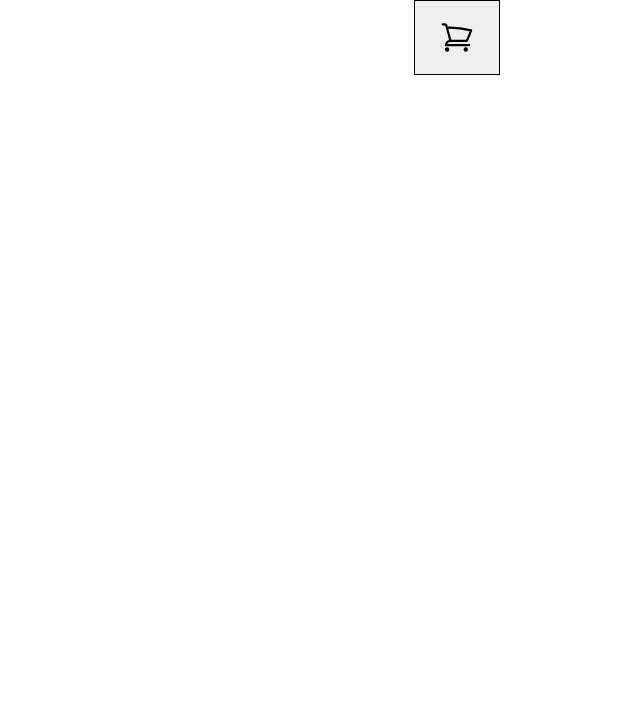
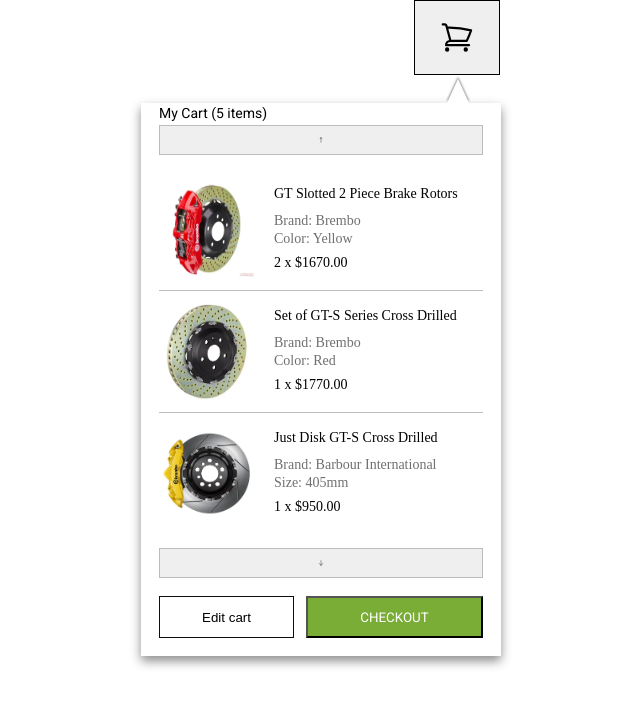
Before and after one commit to Matija301/shopping-cart, a website: page src/index.html in a window 1280 px wide. Both pictures are taken after a click on the button 778 px from the left and 37 px from the top of the page. Shown: the whole page, without its empty margins (321-961 px from the left). Drawn offline with nearby package versions, Linux system fonts and the light colour scheme; files that its build step writes are made by us from their sources; a web font is replaced by a local one.

Commit message:
bilo je puno pogrešaka pa sam ih ispravio

```diff
--- a/package.json
+++ b/package.json
@@ -8,9 +8,11 @@
     "build:sass": "sass  --no-source-map src/sass:public/css",
     "copy:assets": "copyfiles -u 1 ./src/assets/**/* public",
     "copy:html": "copyfiles -u 1 ./src/*.html public",
+    "copy:js": "copyfiles -u 1 ./src/*.js public",
     "copy": "npm-run-all --parallel copy:*",
     "watch:assets": "onchange \"./src/assets/**/*\" -- npm run copy:html",
     "watch:html": "onchange \"src/*.html\" -- npm run copy:html",
+    "watch:js": "onchange \"src/*.js\" -- npm run copy:html",
     "watch:sass": "sass  --no-source-map --watch src/sass:public/css",
     "watch": "npm-run-all --parallel watch:*",
     "serve": "browser-sync start --server public --files public",
--- a/src/index.html
+++ b/src/index.html
@@ -37,7 +37,7 @@
           />
         </svg>
       </button>
-      <div class="shop-window">
+      <container class="shop-window" closed>
         <div class="triangle-up"></div>
         <div class="shop-window-smaller">
           <p class="my-cart">My Cart (5 items)</p>
@@ -57,44 +57,44 @@
               />
             </svg>
           </button>
-          <div class="item-list">
-            <div class="item">
-              <img class="cart-img" src="./assets/image-3.png" />
+          <section class="item-list">
+            <article class="item">
+              <img class="cart-img" src="./assets/image-3.webp" />
               <div class="cart-text">
                 <p class="item-name">GT Slotted 2 Piece Brake Rotors</p>
                 <p class="brand">Brand: Brembo</p>
                 <p class="color">Color: Yellow</p>
                 <p class="price">2 x $1670.00</p>
               </div>
-            </div>
-            <div class="item item-border">
-              <img class="cart-img" src="./assets/image-2.png" />
+            </article>
+            <article class="item item-border">
+              <img class="cart-img" src="./assets/image-2.webp" />
               <div class="cart-text">
                 <p class="item-name">Set of GT-S Series Cross Drilled</p>
                 <p class="brand">Brand: Brembo</p>
                 <p class="color">Color: Red</p>
                 <p class="price">1 x $1770.00</p>
               </div>
-            </div>
-            <div class="item">
-              <img class="cart-img" src="./assets/image-4.png" />
+            </article>
+            <article class="item">
+              <img class="cart-img" src="./assets/image-4.webp" />
               <div class="cart-text">
                 <p class="item-name">Just Disk GT-S Cross Drilled</p>
                 <p class="brand">Brand: Barbour International</p>
                 <p class="color">Size: 405mm</p>
                 <p class="price">1 x $950.00</p>
               </div>
-            </div>
-            <div class="item hidden">
-              <img class="cart-img" src="./assets/image-1.png" />
+            </article>
+            <article class="item hidden">
+              <img class="cart-img" src="./assets/image-1.webp" />
               <div class="cart-text">
                 <p class="item-name">Synthetic Break Fluid</p>
                 <p class="brand">Brand: Valvoline</p>
                 <p class="color">Size: 354ml</p>
                 <p class="price">1 x $10.00</p>
               </div>
-            </div>
-          </div>
+            </article>
+          </section>
           <button class="down">
             <svg
               xmlns="http://www.w3.org/2000/svg"
@@ -117,7 +117,7 @@
             ><button href="#" class="checkout btn">CHECKOUT</button>
           </div>
         </div>
-      </div>
+      </container>
     </div>
     <script src="index.js"></script>
   </body>
--- a/src/index.js
+++ b/src/index.js
@@ -1,6 +1,6 @@
-function addToJs (item) {
+function addToJs(item) {
   return document.querySelector(`.${item}`);
-};
+}
 const itemsArray = document.querySelectorAll(".item");
 const buttonCart = addToJs("shopping-cart");
 const btnDown = addToJs("down");
@@ -13,11 +13,11 @@ btnDown.addEventListener("click", () => {
     itemCart = itemCart.map((x) => {
       return x + 1;
     });
-    console.log(itemCart)
+    console.log(itemCart);
     itemsArray[`${itemCart[0] - 2}`].classList.add("hidden");
     itemsArray[`${itemCart[1] - 2}`].classList.remove("item-border");
     itemsArray[`${itemCart[2] - 2}`].classList.add("item-border");
-    itemsArray[`${itemCart[2]-1}`].classList.remove("hidden");
+    itemsArray[`${itemCart[2] - 1}`].classList.remove("hidden");
   }
 });
 btnUp.addEventListener("click", () => {
@@ -25,8 +25,8 @@ btnUp.addEventListener("click", () => {
     itemCart = itemCart.map((x) => {
       return x - 1;
     });
-    console.log(itemCart)
-    itemsArray[`${itemCart[0] -1}`].classList.remove("hidden");
+    console.log(itemCart);
+    itemsArray[`${itemCart[0] - 1}`].classList.remove("hidden");
     itemsArray[`${itemCart[0]}`].classList.add("item-border");
     itemsArray[`${itemCart[1]}`].classList.remove("item-border");
     itemsArray[`${itemCart[2]}`].classList.add("hidden");
@@ -34,5 +34,21 @@ btnUp.addEventListener("click", () => {
 });
 
 buttonCart.addEventListener("click", () => {
-  shopWindow.classList.toggle("hidden");
+  if (shopWindow.getAttribute("open")) {
+    shopWindow.removeAttribute("open");
+    shopWindow.setAttribute("close", null);
+    shopWindow.addEventListener("animationend", displayClose, { once: true });
+  } else {
+    shopWindow.removeEventListener("animationend", displayClose, {
+      once: true,
+    });
+    shopWindow.removeAttribute("close");
+    shopWindow.setAttribute("open", "true");
+    shopWindow.removeAttribute("closed");
+  }
 });
+
+function displayClose() {
+  shopWindow.removeAttribute("close");
+  shopWindow.setAttribute("closed", null);
+}
--- /dev/null
+++ b/src/sass/_animation.scss
@@ -0,0 +1,39 @@
+.shop-window[open] {
+  display: flex;
+  animation: display-in 0.5s ease;
+}
+@keyframes display-in {
+  0% {
+    opacity: 0;
+  }
+  100% {
+    opacity: 1;
+  }
+}
+
+.shop-window[close] {
+  animation: display-out 0.5s ease;
+}
+
+@keyframes display-out {
+  0% {
+    opacity: 1;
+  }
+  100% {
+    opacity: 0;
+  }
+}
+
+.shop-window[closed] {
+  display: none;
+}
+
+@keyframes btn-press {
+  0% {
+    opacity: 1;
+  }
+  100% {
+    opacity: 0;
+    transform: scale(1.1, 1.4);
+  }
+}
--- a/src/sass/main.scss
+++ b/src/sass/main.scss
@@ -1,5 +1,6 @@
 @use "./variables" as *;
 @use "./resets" as *;
+@use "./animation" as *;
 
 p {
   font-size: $Main-font;
@@ -83,6 +84,31 @@ p {
   border-radius: 0%;
   @include button-arrow;
   @include center;
+  transition: all 0.3s;
+  position: relative;
+}
+
+.up:hover {
+  background-color: #c1c1c1;
+}
+.up:hover .arrow-up {
+  transform: scale(2.5);
+}
+
+.up::before {
+  content: "";
+  position: absolute;
+  top: 0;
+  left: 0;
+  width: 100%;
+  height: 100%;
+  background-color: #cecece;
+  z-index: -1;
+  transition: all 0.3s;
+  opacity: 1;
+}
+.up:active::before {
+  animation: btn-press 0.2s ease;
 }
 
 .down {
@@ -91,18 +117,45 @@ p {
   border-radius: 0%;
   @include button-arrow;
   @include center;
+  transition: all 0.3s;
+  position: relative;
+}
+
+.down:hover {
+  background-color: #c1c1c1;
+}
+.down:hover .arrow-down {
+  transform: scale(2.5);
+}
+
+.down::before {
+  content: "";
+  position: absolute;
+  top: 0;
+  left: 0;
+  width: 100%;
+  height: 100%;
+  background-color: #cecece;
+  z-index: -1;
+  transition: all 0.3s;
+  opacity: 1;
+}
+.down:active::before {
+  animation: btn-press 0.2s ease;
 }
 
 .arrow-down {
   width: $arrow-size;
   @include center-flex;
   @include center;
+  transition: all 0.3s;
 }
 
 .arrow-up {
   width: $arrow-size;
   @include center-flex;
   @include center;
+  transition: all 0.3s;
 }
 
 .item-list {
@@ -142,13 +195,53 @@ p {
   width: 13.5rem;
   height: 4.2rem;
   border-radius: 0%;
-  background-color: #fff;
+  background-color: transparent;
   border: solid 1px #0d0d0d;
   cursor: pointer;
   transition: all 0.3s;
+  position: relative;
+  overflow: hidden;
+  transition: font-weight 0.05s;
+}
+
+.edit:active {
+  font-weight: 600;
+}
+
+.edit::before {
+  content: "";
+  position: absolute;
+  top: 0;
+  left: 0;
+  width: 50%;
+  height: 100%;
+  background-color: #000;
+  transform: translateY(-100%);
+  transition: all 0.3s;
+  z-index: -1;
+}
+
+.edit:hover::before {
+  transform: translateY(0);
+}
+
+.edit::after {
+  content: "";
+  position: absolute;
+  top: 0;
+  left: 50%;
+  width: 50%;
+  height: 100%;
+  background-color: #000;
+  transform: translateY(100%);
+  transition: all 0.3s;
+  z-index: -1;
+}
+.edit:hover::after {
+  transform: translateY(0);
 }
 .edit:hover {
-  background-color: #f2f2f2;
+  color: #fff;
 }
 
 .checkout {
```
